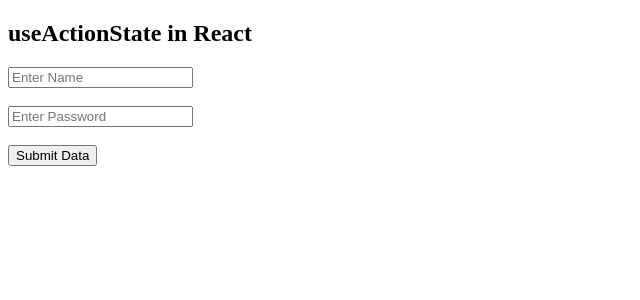
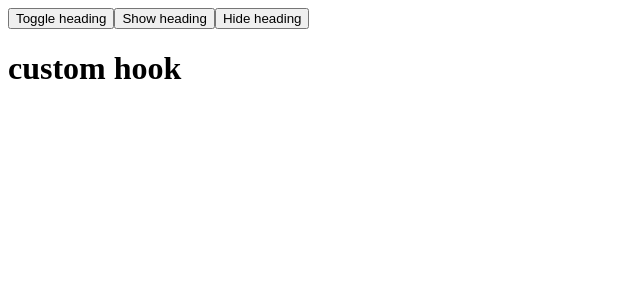
Before and after one commit to Sonukumar201995/Learn-React.js, a React (Vite) app: page / in a window 1280 px wide. Shown: the top 300 px of the page, without its empty margins (0-640 px from the left). Built offline with nearby package versions, Linux system fonts and the light colour scheme.

Commit message:
make custom hooks in react

```diff
--- a/src/App.jsx
+++ b/src/App.jsx
@@ -1,37 +1,25 @@
-import { useActionState } from "react";
+import useToggle from "./useToggle";
 
 function App() {
-
-  const handleSubmit = (previousData, formData) => {
-    let name = formData.get('name');
-    let password = formData.get('password');
-
-    console.log("handleSubmit called", name, password);
-
-    return { name, password }; // new state return karna hota hai
-  }
-
-  const [data, action, pending] = useActionState(handleSubmit, null);
+  const [value, toggleValue] = useToggle(true);
 
   return (
     <div>
-      <h2>useActionState in React</h2>
+      <button onClick={() => toggleValue()}>
+        Toggle heading
+      </button>
 
-      <form action={action}>
-        <input type="text" placeholder="Enter Name" name="name" />
-        <br /><br />
-        <input type="text" placeholder="Enter Password" name="password" />
-        <br /><br />
-        <button disabled={pending}>Submit Data</button>
-      </form>
+      <button onClick={() => toggleValue(true)}>
+        Show heading
+      </button>
 
-      {data && (
-        <h3>
-          Name: {data.name} | Password: {data.password}
-        </h3>
-      )}
+      <button onClick={() => toggleValue(false)}>
+        Hide heading
+      </button>
+
+      {value && <h1>custom hook</h1>}
     </div>
-  )
+  );
 }
 
 export default App;
--- /dev/null
+++ b/src/useToggle.jsx
@@ -0,0 +1,17 @@
+import { useState } from "react";
+
+function useToggle(defaultVal = false) {
+  const [value, setValue] = useState(defaultVal);
+
+  function toggleValue(val) {
+    if (typeof val !== "boolean") {
+      setValue(prev => !prev);
+    } else {
+      setValue(val);
+    }
+  }
+
+  return [value, toggleValue];
+}
+
+export default useToggle;
```
